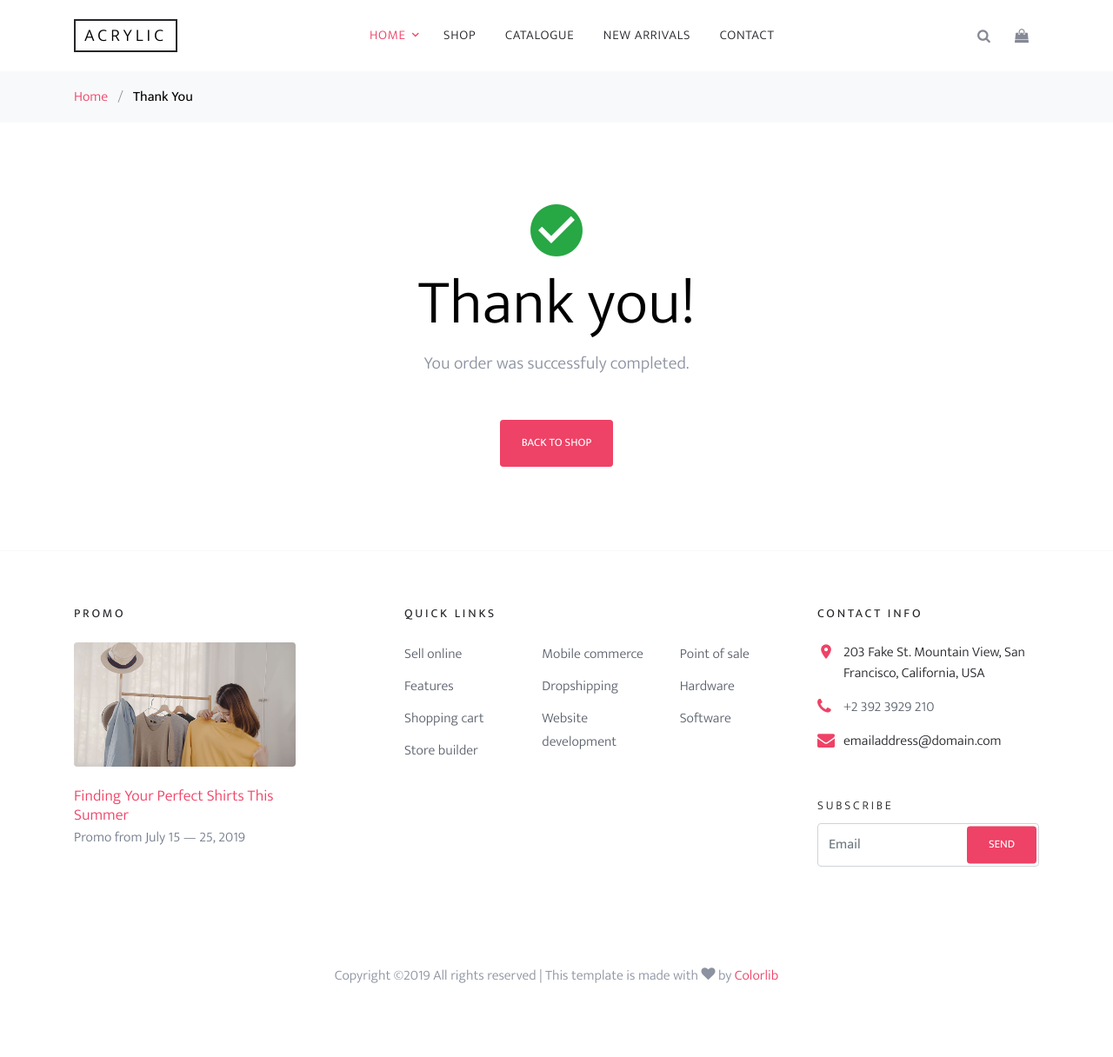
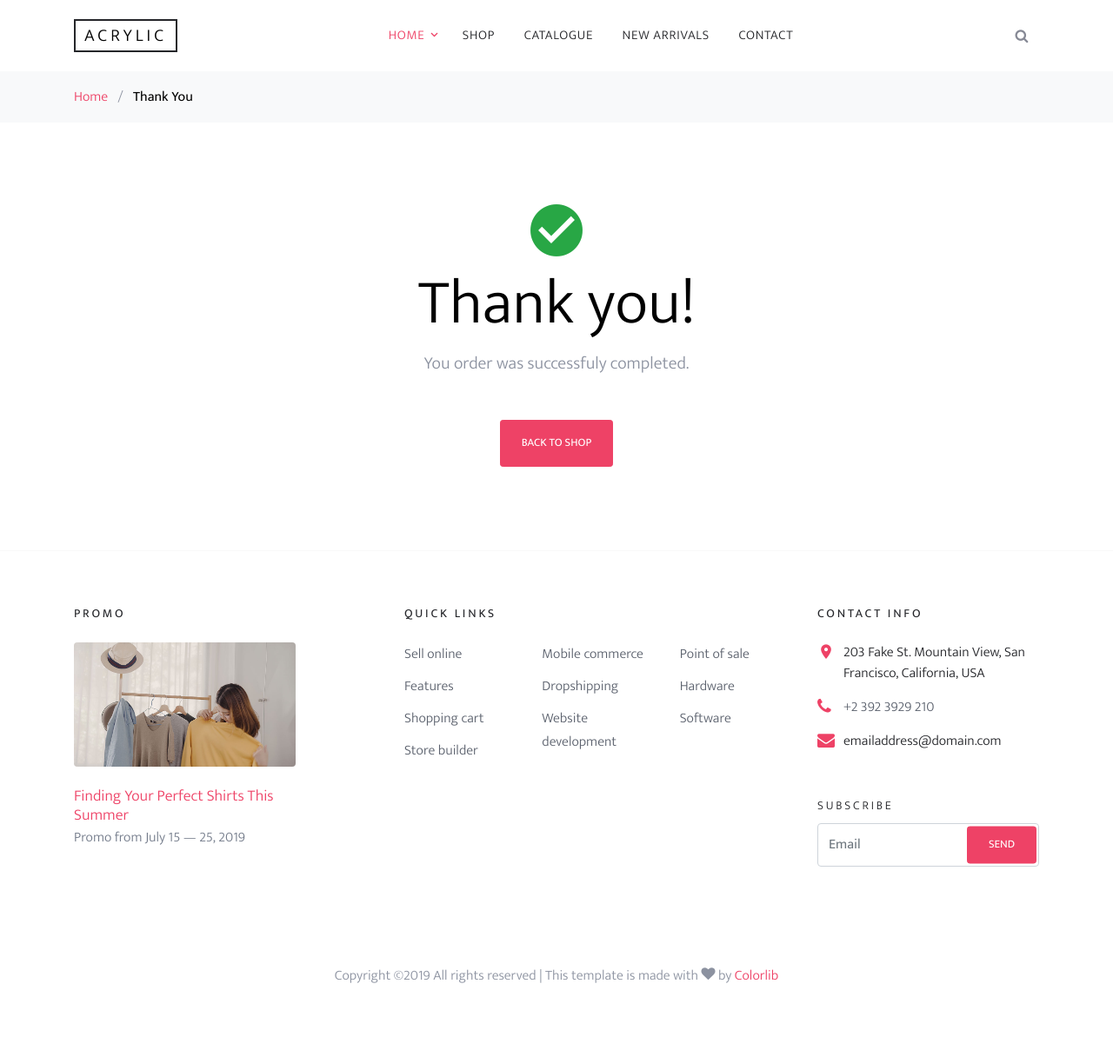
Before and after one commit to acrylicindia/acrylicindia.github.io, a Jekyll site: the page built from thankyou.html, in a window 1280 px wide. Shown: the whole page at 87% size. Built offline with Jekyll 4.4.1, drawn with Linux system fonts in a browser that asks for light colours; some web fonts are replaced.

Commit message:
Update icons.html

```diff
--- a/_includes/icons.html
+++ b/_includes/icons.html
@@ -1,7 +1,4 @@
           <div class="icons">
             <a href="#" class="icons-btn d-inline-block js-search-open"><span class="icon-search"></span></a>
-            <a href="#" class="header__checkout snipcart-checkout icons-btn d-inline-block bag">
-              <span class="icon-shopping-bag"></span>
-            </a>
             <a href="#" class="site-menu-toggle js-menu-toggle ml-3 d-inline-block d-lg-none"><span class="icon-menu"></span></a>
           </div>
```
